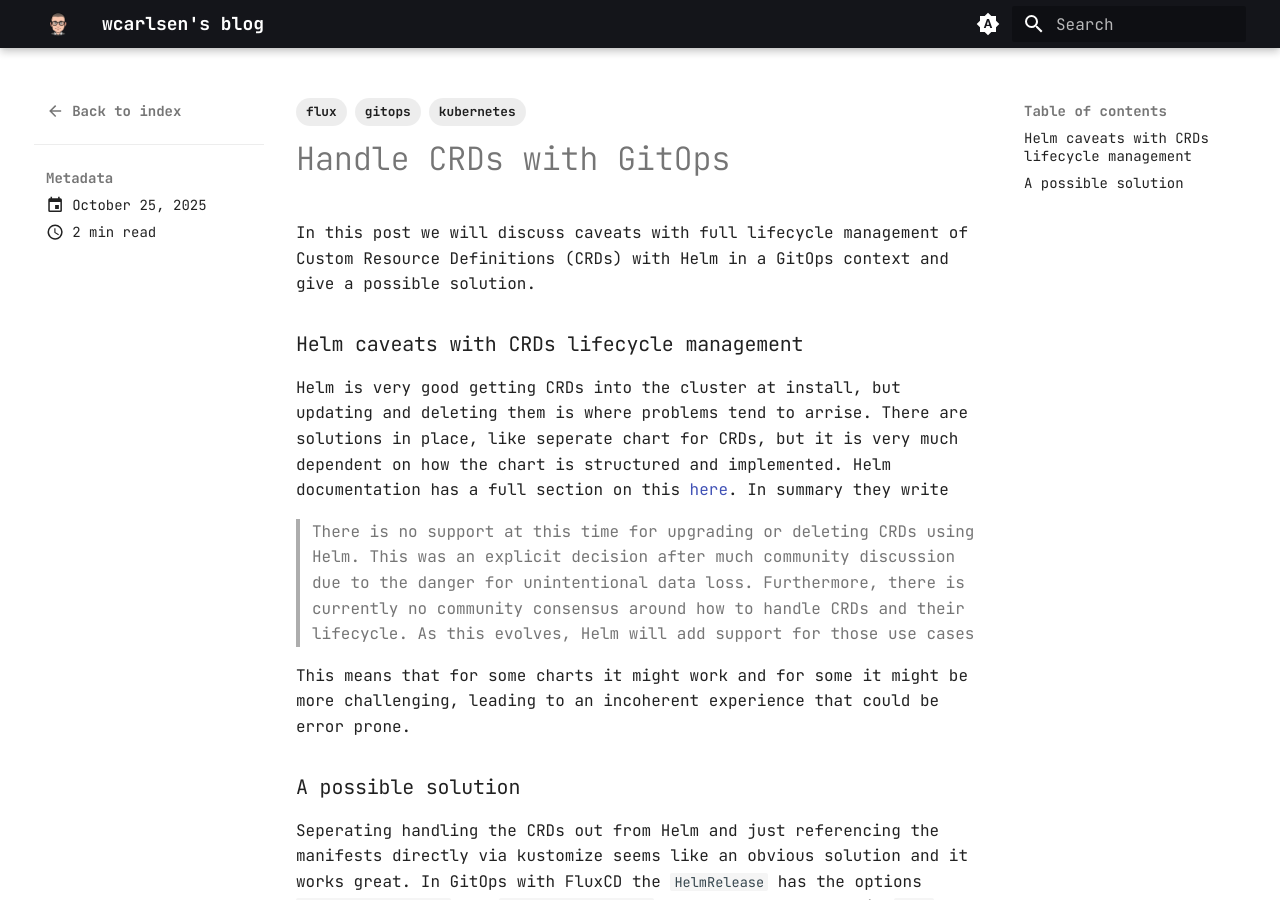
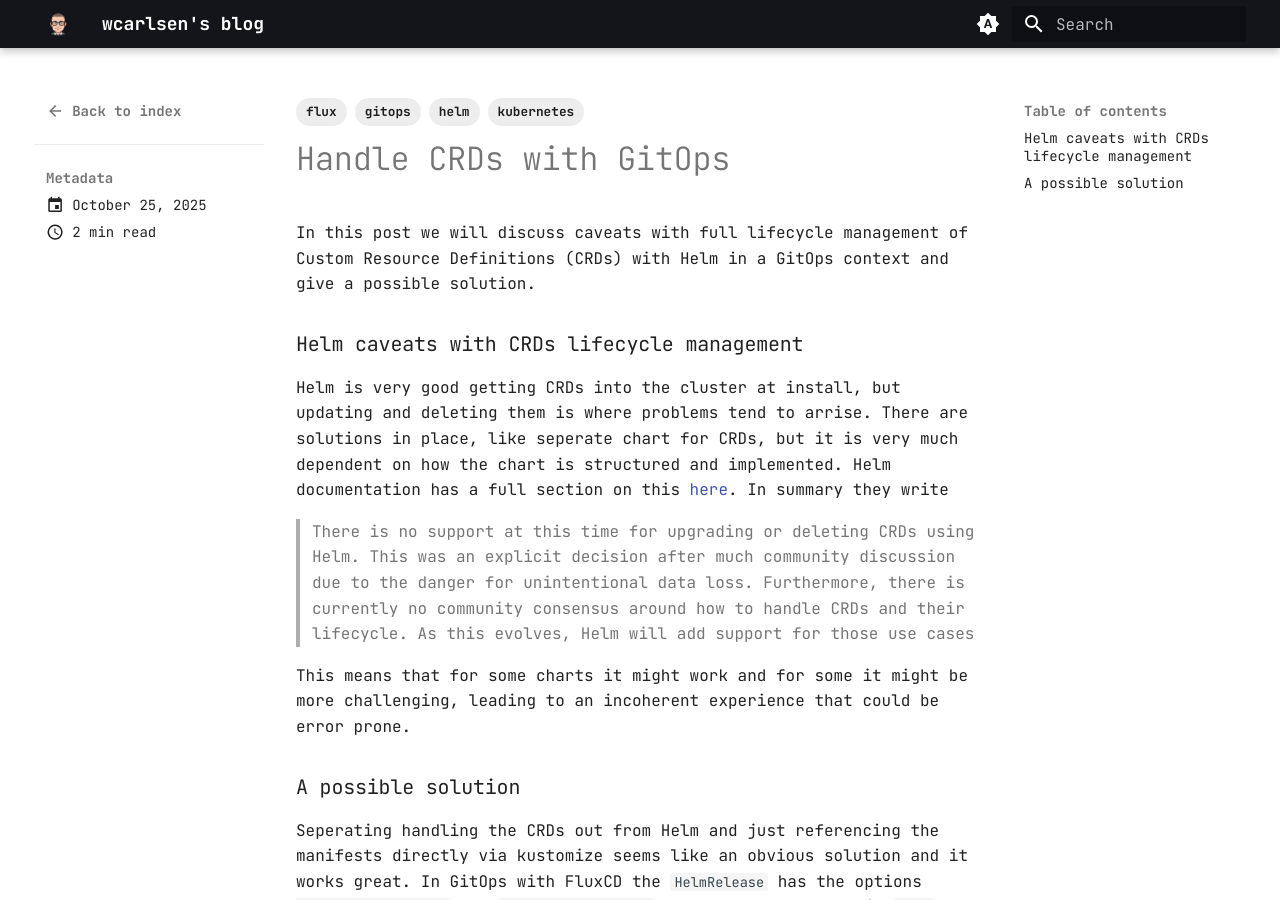
Before and after one commit to wcarlsen/wcarlsen.github.io, an MkDocs documentation site: the page built from docs/posts/2025-10-25-handle-crds-with-gitops.md, in a window 1280 px wide and 900 px high. Built offline with MkDocs 1.6.1 and Material for MkDocs 9.7.7, drawn with Linux system fonts in a browser that asks for light colours.

Commit message:
Added helm tag
Signed-off-by: Willi Carlsen <carlsenwilli@gmail.com>

```diff
--- a/docs/posts/2025-10-25-handle-crds-with-gitops.md
+++ b/docs/posts/2025-10-25-handle-crds-with-gitops.md
@@ -4,6 +4,7 @@ tags:
   - kubernetes
   - gitops
   - flux
+  - helm
 ---
 
 # Handle CRDs with GitOps
```
